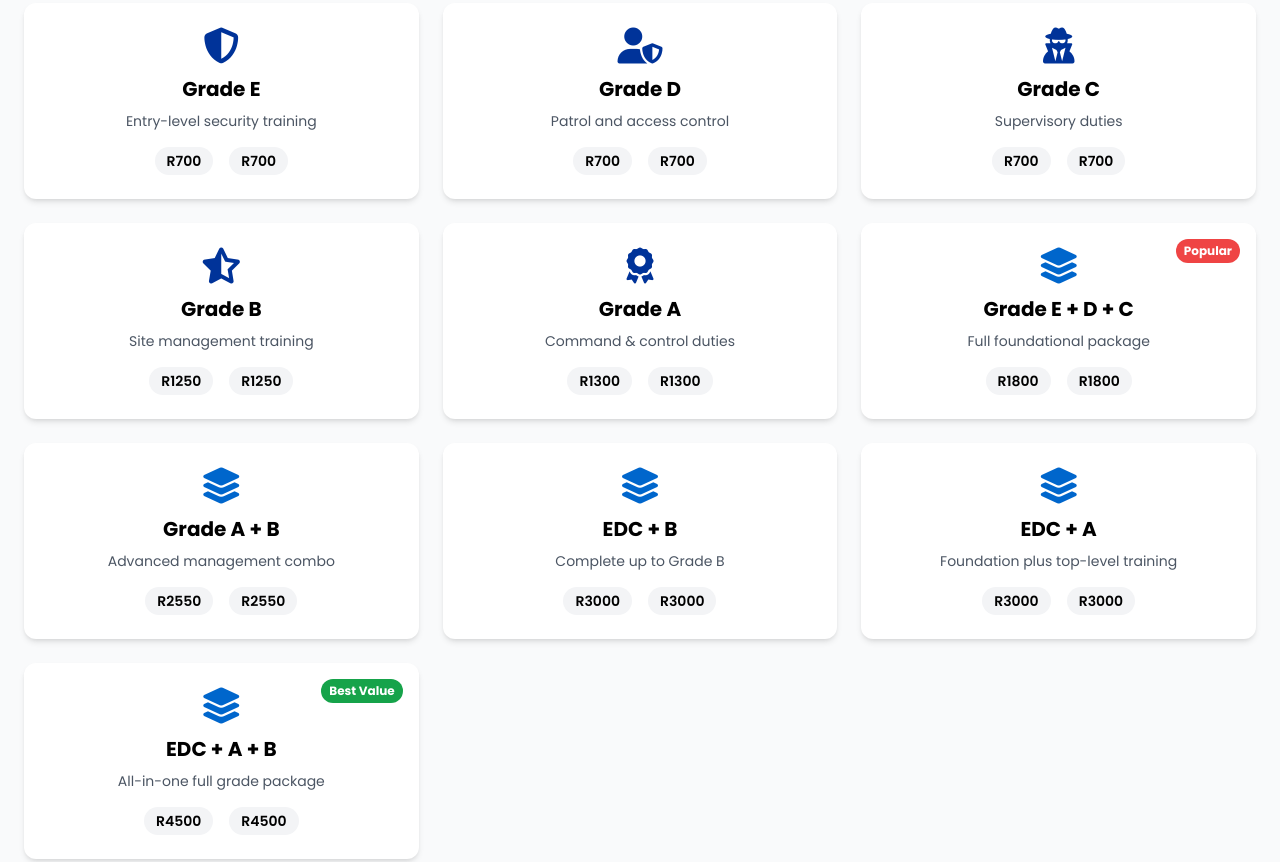
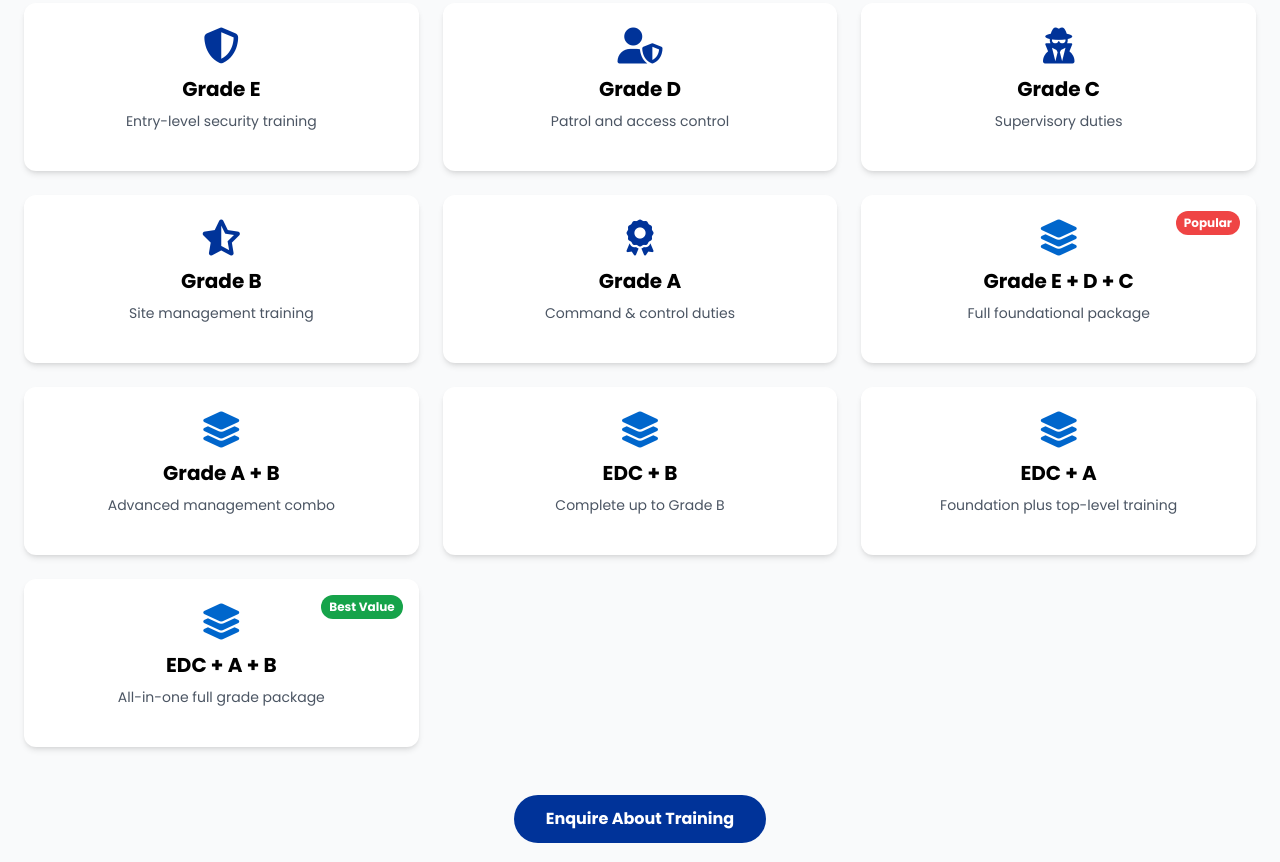
Before and after one commit to ValoyItech/lashield, a plain HTML site: page index.html in a window 1280 px wide. Shown: the part 2757-3619 px from the top of the page. Drawn offline with nearby package versions, Linux system fonts and the light colour scheme.

Commit message:
Update index.html

```diff
--- a/index.html
+++ b/index.html
@@ -146,6 +146,7 @@
             transform: rotate(-45deg) translateY(6px) translateX(-6px);
         }
     </style>
+<base target="_blank">
 </head>
 <body class="bg-gray-50">
 
@@ -437,40 +438,28 @@
                 <div class="text-royalblue text-4xl mb-2"><i class="fas fa-shield-alt"></i></div>
                 <h3 class="text-xl font-bold mb-2">Grade E</h3>
                 <p class="text-gray-600 text-sm mb-4">Entry-level security training</p>
-                <div class="flex justify-center space-x-4 font-semibold">
-                    <span class="bg-gray-100 px-3 py-1 rounded-full text-sm">R700</span>
-                    <span class="bg-gray-100 px-3 py-1 rounded-full text-sm">R700</span>
-                </div>
+
             </div>
 
             <div class="bg-white rounded-xl shadow-md p-6 text-center hover:shadow-lg transition">
                 <div class="text-royalblue text-4xl mb-2"><i class="fas fa-user-shield"></i></div>
                 <h3 class="text-xl font-bold mb-2">Grade D</h3>
                 <p class="text-gray-600 text-sm mb-4">Patrol and access control</p>
-                <div class="flex justify-center space-x-4 font-semibold">
-                    <span class="bg-gray-100 px-3 py-1 rounded-full text-sm">R700</span>
-                    <span class="bg-gray-100 px-3 py-1 rounded-full text-sm">R700</span>
-                </div>
+
             </div>
 
             <div class="bg-white rounded-xl shadow-md p-6 text-center hover:shadow-lg transition">
                 <div class="text-royalblue text-4xl mb-2"><i class="fas fa-user-secret"></i></div>
                 <h3 class="text-xl font-bold mb-2">Grade C</h3>
                 <p class="text-gray-600 text-sm mb-4">Supervisory duties</p>
-                <div class="flex justify-center space-x-4 font-semibold">
-                    <span class="bg-gray-100 px-3 py-1 rounded-full text-sm">R700</span>
-                    <span class="bg-gray-100 px-3 py-1 rounded-full text-sm">R700</span>
-                </div>
+
             </div>
 
             <div class="bg-white rounded-xl shadow-md p-6 text-center hover:shadow-lg transition">
                 <div class="text-royalblue text-4xl mb-2"><i class="fas fa-star-half-alt"></i></div>
                 <h3 class="text-xl font-bold mb-2">Grade B</h3>
                 <p class="text-gray-600 text-sm mb-4">Site management training</p>
-                <div class="flex justify-center space-x-4 font-semibold">
-                    <span class="bg-gray-100 px-3 py-1 rounded-full text-sm">R1250</span>
-                    <span class="bg-gray-100 px-3 py-1 rounded-full text-sm">R1250</span>
-                </div>
+
             </div>
 
             <!-- Grade A Card -->
@@ -478,10 +467,7 @@
   <div class="text-royalblue text-4xl mb-2"><i class="fas fa-award"></i></div>
   <h3 class="text-xl font-bold mb-2">Grade A</h3>
   <p class="text-gray-600 text-sm mb-4">Command & control duties</p>
-  <div class="flex justify-center space-x-4 font-semibold">
-    <span class="bg-gray-100 px-3 py-1 rounded-full text-sm">R1300</span>
-    <span class="bg-gray-100 px-3 py-1 rounded-full text-sm">R1300</span>
-  </div>
+
 </div>
 
 <!-- Combo Packages (Now Popular) -->
@@ -489,10 +475,7 @@
   <div class="text-lightblue text-4xl mb-2"><i class="fas fa-layer-group"></i></div>
   <h3 class="text-xl font-bold mb-2">Grade E + D + C</h3>
   <p class="text-gray-600 text-sm mb-4">Full foundational package</p>
-  <div class="flex justify-center space-x-4 font-semibold">
-    <span class="bg-gray-100 px-3 py-1 rounded-full text-sm">R1800</span>
-    <span class="bg-gray-100 px-3 py-1 rounded-full text-sm">R1800</span>
-  </div>
+
   <span class="absolute top-4 right-4 bg-red-500 text-white text-xs px-2 py-1 rounded-full font-bold">Popular</span>
 </div>
 
@@ -501,40 +484,28 @@
                 <div class="text-lightblue text-4xl mb-2"><i class="fas fa-layer-group"></i></div>
                 <h3 class="text-xl font-bold mb-2">Grade A + B</h3>
                 <p class="text-gray-600 text-sm mb-4">Advanced management combo</p>
-                <div class="flex justify-center space-x-4 font-semibold">
-                    <span class="bg-gray-100 px-3 py-1 rounded-full text-sm">R2550</span>
-                    <span class="bg-gray-100 px-3 py-1 rounded-full text-sm">R2550</span>
-                </div>
+
             </div>
 
             <div class="bg-white rounded-xl shadow-md p-6 text-center hover:shadow-lg transition">
                 <div class="text-lightblue text-4xl mb-2"><i class="fas fa-layer-group"></i></div>
                 <h3 class="text-xl font-bold mb-2">EDC + B</h3>
                 <p class="text-gray-600 text-sm mb-4">Complete up to Grade B</p>
-                <div class="flex justify-center space-x-4 font-semibold">
-                    <span class="bg-gray-100 px-3 py-1 rounded-full text-sm">R3000</span>
-                    <span class="bg-gray-100 px-3 py-1 rounded-full text-sm">R3000</span>
-                </div>
+
             </div>
 
             <div class="bg-white rounded-xl shadow-md p-6 text-center hover:shadow-lg transition">
                 <div class="text-lightblue text-4xl mb-2"><i class="fas fa-layer-group"></i></div>
                 <h3 class="text-xl font-bold mb-2">EDC + A</h3>
                 <p class="text-gray-600 text-sm mb-4">Foundation plus top-level training</p>
-                <div class="flex justify-center space-x-4 font-semibold">
-                    <span class="bg-gray-100 px-3 py-1 rounded-full text-sm">R3000</span>
-                    <span class="bg-gray-100 px-3 py-1 rounded-full text-sm">R3000</span>
-                </div>
+
             </div>
 
             <div class="bg-white rounded-xl shadow-md p-6 text-center hover:shadow-lg transition relative">
                 <div class="text-lightblue text-4xl mb-2"><i class="fas fa-layer-group"></i></div>
                 <h3 class="text-xl font-bold mb-2">EDC + A + B</h3>
                 <p class="text-gray-600 text-sm mb-4">All-in-one full grade package</p>
-                <div class="flex justify-center space-x-4 font-semibold">
-                    <span class="bg-gray-100 px-3 py-1 rounded-full text-sm">R4500</span>
-                    <span class="bg-gray-100 px-3 py-1 rounded-full text-sm">R4500</span>
-                </div>
+
                 <span class="absolute top-4 right-4 bg-green-600 text-white text-xs px-2 py-1 rounded-full font-bold">Best Value</span>
             </div>
         </div>
@@ -569,19 +540,19 @@
                         <tbody class="divide-y divide-white/20">
                             <tr class="hover:bg-white/10 transition">
                                 <td class="py-3 px-4 font-medium">Hand Gun</td>
-                                <td class="py-3 px-4 text-right">R2500</td>
+
                             </tr>
                             <tr class="hover:bg-white/10 transition">
                                 <td class="py-3 px-4 font-medium">Short Gun</td>
-                                <td class="py-3 px-4 text-right">R2500</td>
+
                             </tr>
                             <tr class="hover:bg-white/10 transition">
                                 <td class="py-3 px-4 font-medium">Self-Loading Rifle</td>
-                                <td class="py-3 px-4 text-right">R3000</td>
+
                             </tr>
                             <tr class="hover:bg-white/10 transition">
                                 <td class="py-3 px-4 font-medium">Manual Rifle</td>
-                                <td class="py-3 px-4 text-right">R2600</td>
+
                             </tr>
                         </tbody>
                     </table>
@@ -598,19 +569,19 @@
                         <tbody class="divide-y divide-white/20">
                             <tr class="hover:bg-white/10 transition">
                                 <td class="py-3 px-4 font-medium">Hand Gun</td>
-                                <td class="py-3 px-4 text-right">R2500</td>
+
                             </tr>
                             <tr class="hover:bg-white/10 transition">
                                 <td class="py-3 px-4 font-medium">Short Gun</td>
-                                <td class="py-3 px-4 text-right">R2500</td>
+
                             </tr>
                             <tr class="hover:bg-white/10 transition">
                                 <td class="py-3 px-4 font-medium">Self-Loading Rifle</td>
-                                <td class="py-3 px-4 text-right">R3000</td>
+
                             </tr>
                             <tr class="hover:bg-white/10 transition">
                                 <td class="py-3 px-4 font-medium">Manual Rifle</td>
-                                <td class="py-3 px-4 text-right">R2600</td>
+
                             </tr>
                         </tbody>
                     </table>
```
